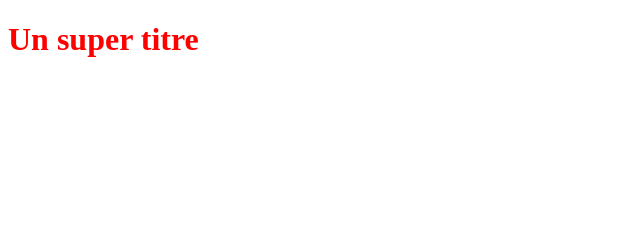
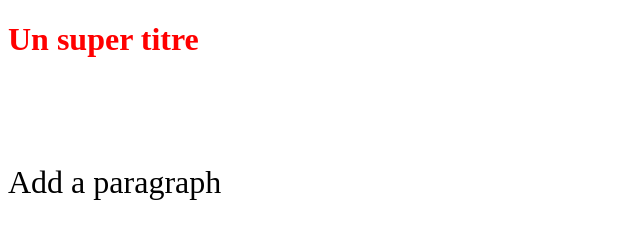
Before and after one commit to AlainDeblois/GitTrain, a plain HTML site: page index.html in a window 1280 px wide. Shown: the whole page, without its empty margins (0-640 px from the left). Drawn offline with Linux system fonts and the light colour scheme.

Commit message:
Add paragraph + Mod 'css' for p at 2em

```diff
--- a/index.html
+++ b/index.html
@@ -6,5 +6,8 @@
 </head>
 <body>
    <h1>Un super titre</h1>
+   <p>
+      <br><br> Add a paragraph <br><br>
+   </p>
 </body>
 </html>
--- a/styles.css
+++ b/styles.css
@@ -1,3 +1,7 @@
 h1 {
     color: red;
  }
+
+ p{
+     font-size: 2em;
+ }
```
